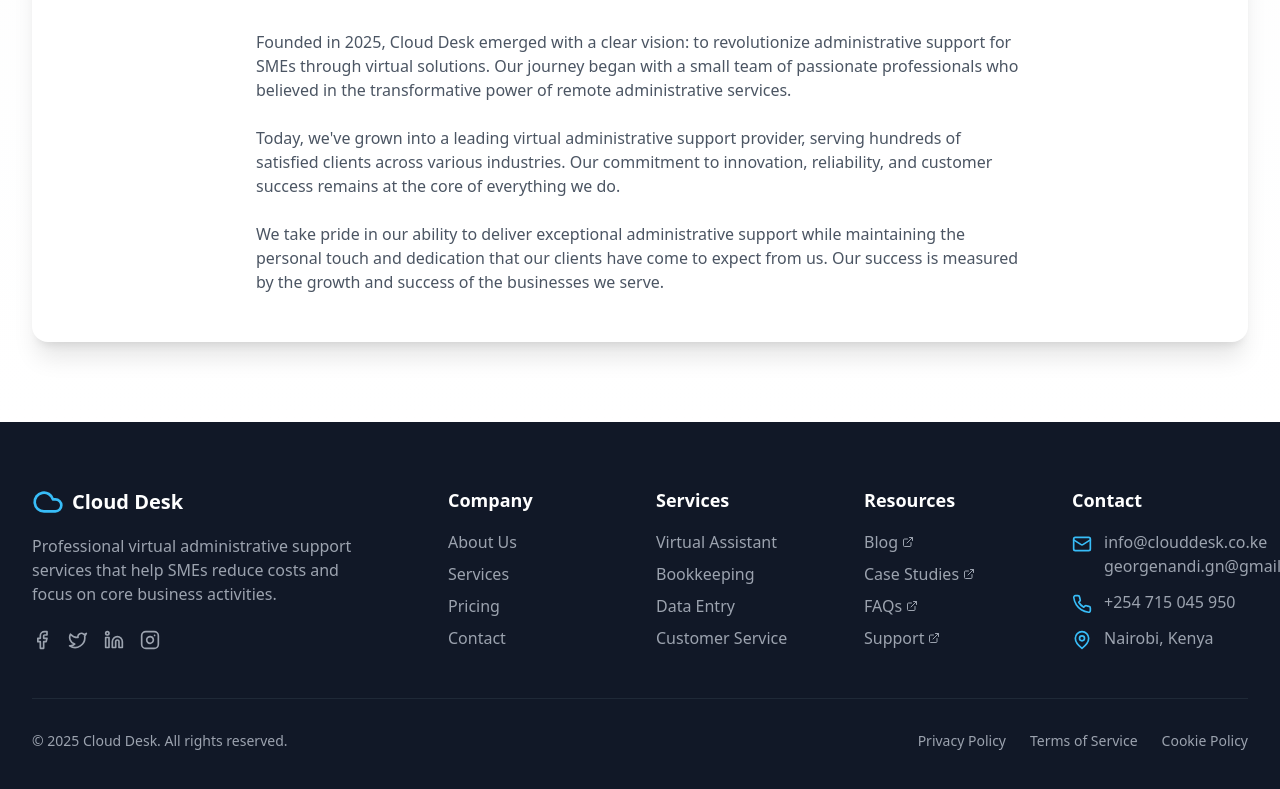
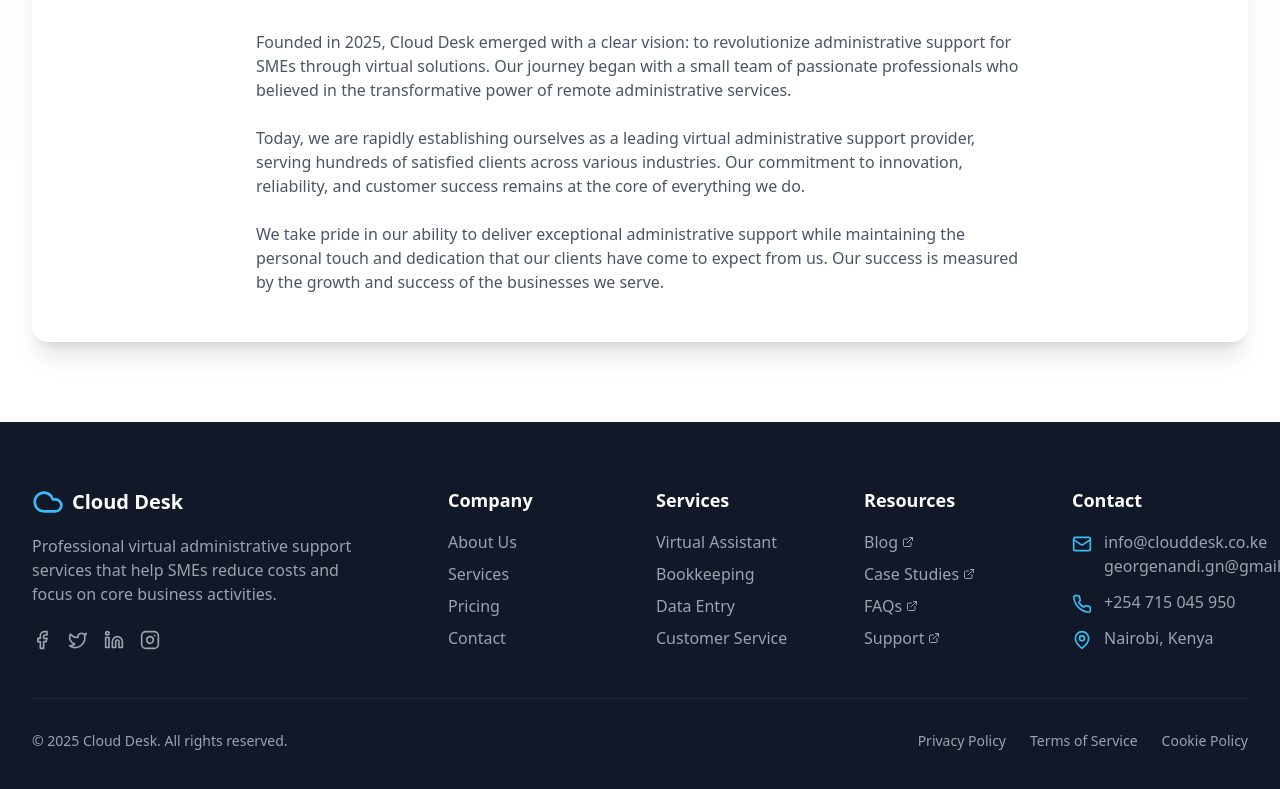
Before and after one commit to Mmulobi/cloud_desk, a React (Vite) app: page /about in a window 1280 px wide. Shown: the part 1465-2254 px from the top of the page. Built offline with nearby package versions, Linux system fonts and the light colour scheme.

Commit message:
fix: Update wording in AboutPage to enhance clarity and impact

```diff
--- a/src/pages/AboutPage.tsx
+++ b/src/pages/AboutPage.tsx
@@ -213,7 +213,7 @@ const AboutPage = () => {
                   Founded in 2025, Cloud Desk emerged with a clear vision: to revolutionize administrative support for SMEs through virtual solutions. Our journey began with a small team of passionate professionals who believed in the transformative power of remote administrative services.
                 </p>
                 <p>
-                  Today, we've grown into a leading virtual administrative support provider, serving hundreds of satisfied clients across various industries. Our commitment to innovation, reliability, and customer success remains at the core of everything we do.
+                  Today, we are rapidly establishing ourselves as a leading virtual administrative support provider, serving hundreds of satisfied clients across various industries. Our commitment to innovation, reliability, and customer success remains at the core of everything we do.
                 </p>
                 <p>
                   We take pride in our ability to deliver exceptional administrative support while maintaining the personal touch and dedication that our clients have come to expect from us. Our success is measured by the growth and success of the businesses we serve.
```
